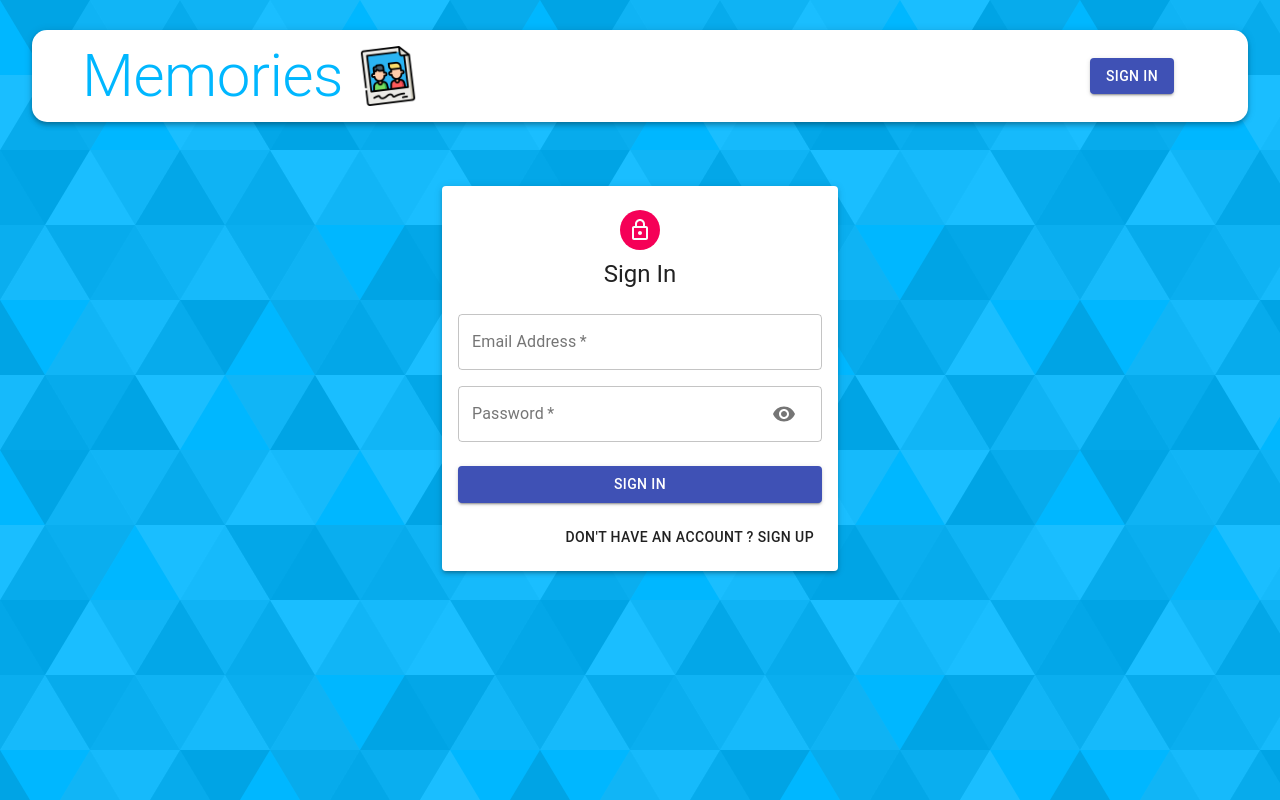
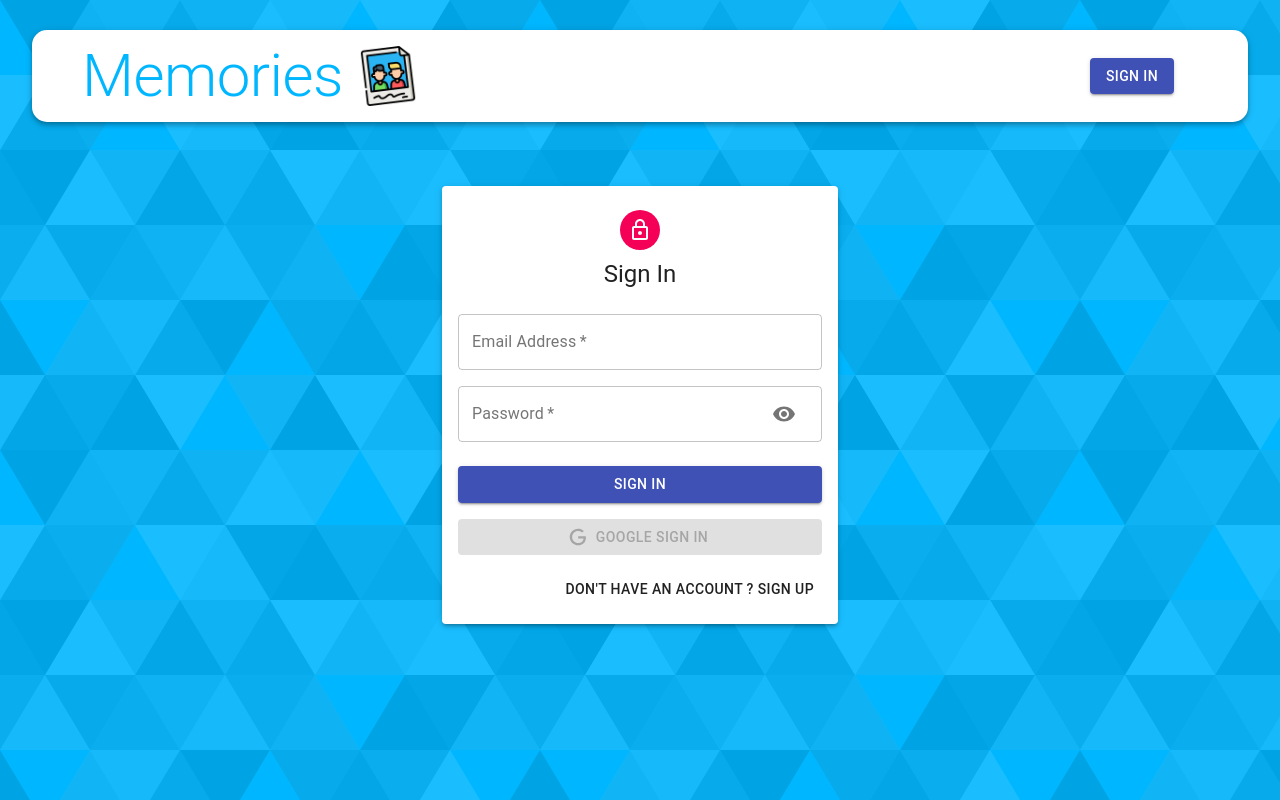
Before and after one commit to Harhat18/memories, a React (Create React App) app in the folder client/: page /auth in a window 1280 px wide. Built offline with nearby package versions, Linux system fonts and the light colour scheme.

Commit message:
Add auth reducer

```diff
--- a/client/package.json
+++ b/client/package.json
@@ -15,6 +15,7 @@
     "react": "^16.12.0",
     "react-dom": "^16.12.0",
     "react-file-base64": "^1.0.3",
+    "react-google-login": "^5.2.2",
     "react-redux": "^7.1.3",
     "react-router-dom": "^6.6.2",
     "react-scripts": "3.4.1",
--- a/client/src/components/Auth/Auth.js
+++ b/client/src/components/Auth/Auth.js
@@ -7,7 +7,9 @@
   Typography,
   Container,
 } from "@material-ui/core";
-
+import { GoogleLogin } from "react-google-login";
+import { useDispatch } from "react-redux";
+import Icon from "./icon";
 import LockOutlinedIcon from "@material-ui/icons/LockOutlined";
 import useStyles from "./styles";
 import Input from "./Input";
@@ -15,12 +17,27 @@
   const classes = useStyles();
   const [showPassword, setShowPassword] = useState(false);
   const [isSignup, setIsSignup] = useState(false);
+  const dispatch = useDispatch();
+
   const handleShowPassword = () => setShowPassword(!showPassword);
   const handleSubmit = () => {};
   const handleChange = () => {};
   const switchMode = () => {
     setIsSignup((prevIsSignup) => !prevIsSignup);
     handleShowPassword(false);
+  };
+  const googleSuccess = async (res) => {
+    const result = res?.profileObj;
+    const token = res?.tokenId;
+    try {
+      dispatch({ type: "AUTH", data: { result, token } });
+    } catch (error) {
+      console.log(error);
+    }
+  };
+  const googleFailure = (error) => {
+    console.log(error);
+    console.log("Google sign in was unsuccessful. Try again later");
   };
   return (
     <Container component="main" maxWidth="xs">
@@ -72,7 +89,6 @@
               />
             )}
           </Grid>
-
           <Button
             type="submit"
             fullWidth
@@ -82,6 +98,25 @@
           >
             {isSignup ? "Sign Up" : "Sign In"}
           </Button>
+          <GoogleLogin
+            clientId="551019783646-aj7h8kbkf4rtd5ld9uen62vuegjre30n.apps.googleusercontent.com"
+            render={(renderProps) => (
+              <Button
+                className={classes.googleButton}
+                color="primary"
+                fullWidth
+                onClick={renderProps.onClick}
+                disabled={renderProps.disabled}
+                startIcon={<Icon />}
+                variant="contained"
+              >
+                Google Sign In
+              </Button>
+            )}
+            onSuccess={googleSuccess}
+            onFailure={googleFailure}
+            cookiePolicy="single_host_origin"
+          />
           <Grid container justify="flex-end">
             <Grid item>
               <Button onClick={switchMode}>
--- /dev/null
+++ b/client/src/components/Auth/icon.js
@@ -0,0 +1,12 @@
+import React from "react";
+
+const icon = () => (
+  <svg style={{ width: "20px", height: "20px" }} viewBox="0 0 24 24">
+    <path
+      fill="currentColor"
+      d="M21.35,11.1H12.18V13.83H18.69C18.36,17.64 15.19,19.27 12.19,19.27C8.36,19.27 5,16.25 5,12C5,7.9 8.2,4.73 12.2,4.73C15.29,4.73 17.1,6.7 17.1,6.7L19,4.72C19,4.72 16.56,2 12.1,2C6.42,2 2.03,6.8 2.03,12C2.03,17.05 6.16,22 12.25,22C17.6,22 21.5,18.33 21.5,12.91C21.5,11.76 21.35,11.1 21.35,11.1V11.1Z"
+    />
+  </svg>
+);
+
+export default icon;
--- a/client/src/constants/actionTypes.js
+++ b/client/src/constants/actionTypes.js
@@ -1,5 +1,8 @@
-export const CREATE = 'CREATE';
-export const UPDATE = 'UPDATE';
-export const DELETE = 'DELETE';
-export const FETCH_ALL = 'FETCH_ALL';
-export const LIKE = 'LIKE';
+export const CREATE = "CREATE";
+export const UPDATE = "UPDATE";
+export const DELETE = "DELETE";
+export const FETCH_ALL = "FETCH_ALL";
+export const LIKE = "LIKE";
+
+export const AUTH = "AUTH";
+export const LOGOUT = "LOGOUT";
--- /dev/null
+++ b/client/src/reducers/auth.js
@@ -0,0 +1,13 @@
+import { AUTH } from "../constants/actionTypes";
+
+const authReducer = (state = { authData: null }, action) => {
+  switch (action.type) {
+    case AUTH:
+      console.log(action?.data);
+      return state;
+    default:
+      return state;
+  }
+};
+
+export default authReducer;
--- a/client/src/reducers/index.js
+++ b/client/src/reducers/index.js
@@ -1,5 +1,6 @@
-import { combineReducers } from 'redux';
+import { combineReducers } from "redux";
 
-import posts from './posts';
+import posts from "./posts";
+import auth from "./auth";
 
-export const reducers = combineReducers({ posts });
+export const reducers = combineReducers({ posts, auth });
```
Also changed, not shown: 2 other files (tests, documents, lock files or other folders).
